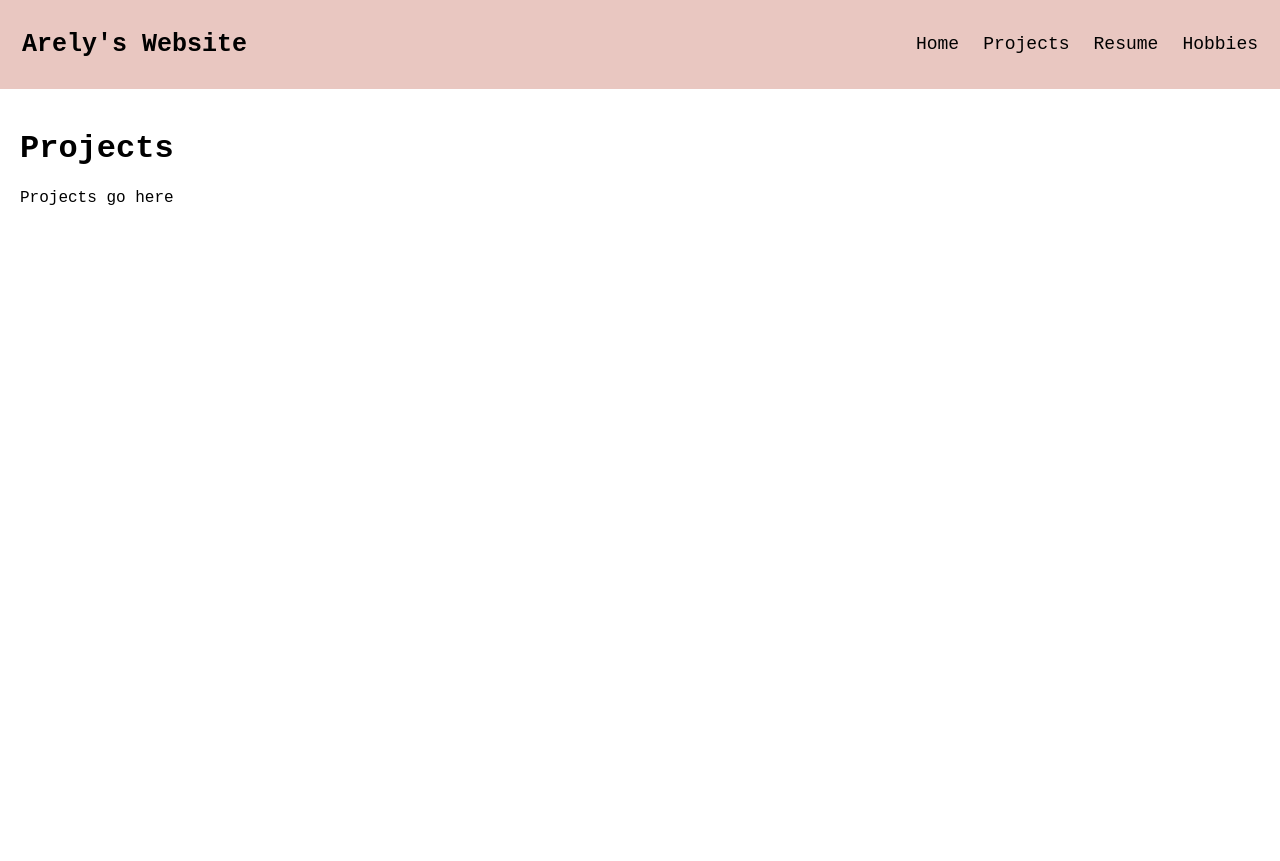
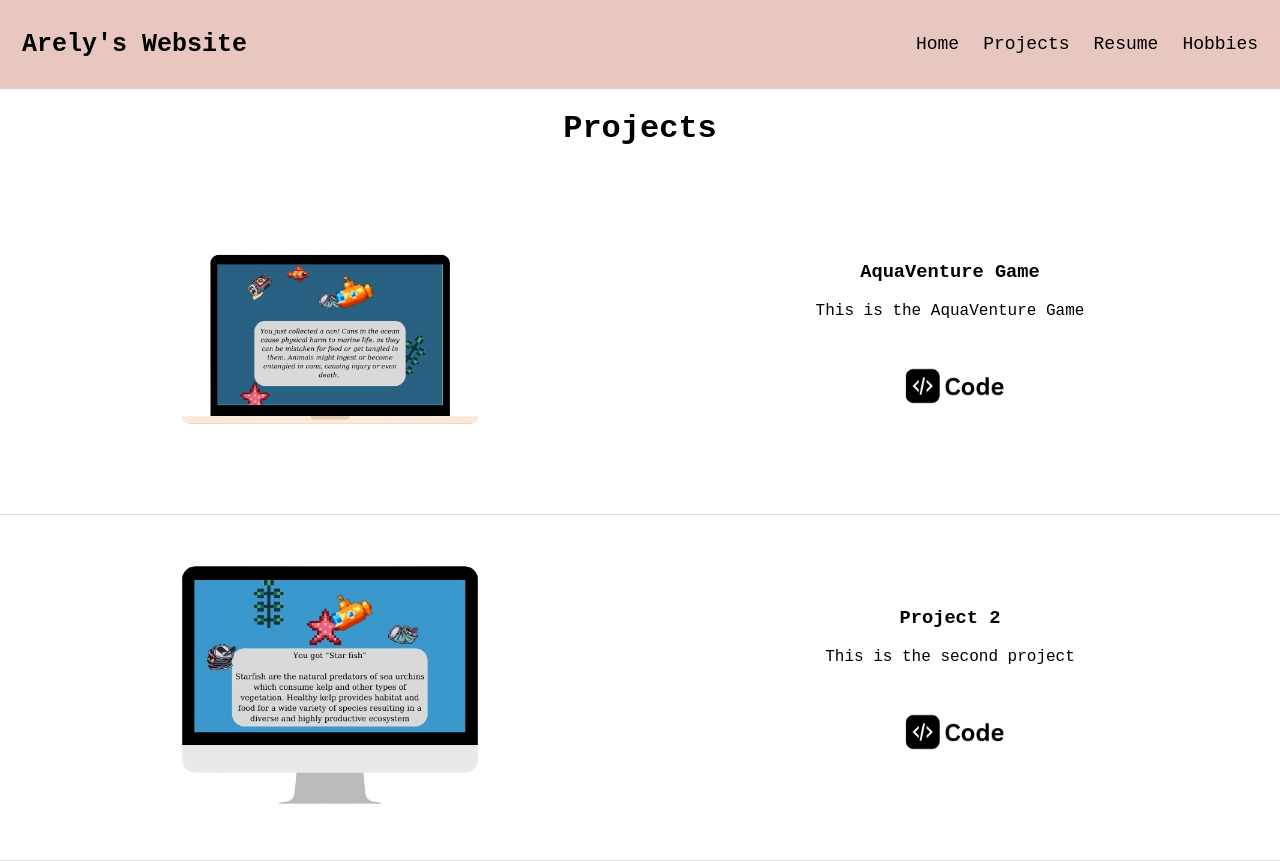
Before and after one commit to arelyyrosendes/Personal-Website, a Flask app: page /projects in a window 1280 px wide. Before the commit the page ends 205 px from the top, so only its background shows below. Run offline with Flask 3, Linux system fonts and the light colour scheme.

Commit message:
add project section w code links

```diff
--- a/templates/home.html
+++ b/templates/home.html
@@ -41,6 +41,7 @@
         }
         .left {
             flex: 1;
+            text-align: center;
         }
         .right {
             flex: 1;
--- a/templates/projects.html
+++ b/templates/projects.html
@@ -33,6 +33,39 @@
         .header-right {
             float: right;
         }
+        .center {
+            flex: 1;
+            text-align: center;
+        }
+        .project-container {
+            display: flex;
+            justify-content: space-between;
+            align-items: center;
+            padding: 20px;
+            border-bottom: 1px solid #ddd;
+        }
+        .left {
+            flex: 1;
+            text-align: center;
+        }
+
+        .left img {
+            width: 100%;
+            height: auto;
+            max-width: 300px;
+        }
+        .right  {
+            flex: 1;
+            text-align: center;
+        }
+        .icons {
+          display: flex;
+          justify-content: center;
+          margin-top: 10px;
+        }
+        .icons a {
+            margin-left: 10px;
+        }
     </style>
 </head>
 <body>
@@ -47,9 +80,44 @@
   </div>
 </div>
 
-<div style="padding: 20px;">
-    <h1>Projects</h1>
-    <p>Projects go here</p>
+<div class="project-list">
+    <div class="center">
+        <h1>Projects</h1>
+    </div>
+
+    <div class="project-container">
+        <div class="left">
+            <img src="{{ url_for('static', filename='images/aquaventure.jpg') }}" alt="aquaventure" width="800">
+        </div>
+        <div class="right">
+            <h3>AquaVenture Game</h3>
+            <p>This is the AquaVenture Game</p>
+            <div class="icons">
+                <a href="https://github.com/arelyyrosendes" target="_blank">
+                    <img src="{{ url_for('static', filename='images/code.jpg') }}" alt="GitHub" width="100">
+                </a>
+            </div>
+        </div>
+    </div>
+
+    <div class="project-container">
+        <div class="left">
+            <img src="{{ url_for('static', filename='images/project2.jpg') }}" alt="aquaventure" width="800">
+        </div>
+
+        <div class="right">
+            <h3>Project 2</h3>
+            <p>This is the second project</p>
+            <div class="icons">
+                <a href="https://github.com/arelyyrosendes" target="_blank">
+                    <img src="{{ url_for('static', filename='images/code.jpg') }}" alt="GitHub" width="100">
+                </a>
+            </div>
+        </div>
+
+
+    </div>
+
 </div>
 
 </body>
```
Also changed, not shown: static/images/aquaventure.jpg (added), static/images/code.jpg (added), static/images/project2.jpg (added).
